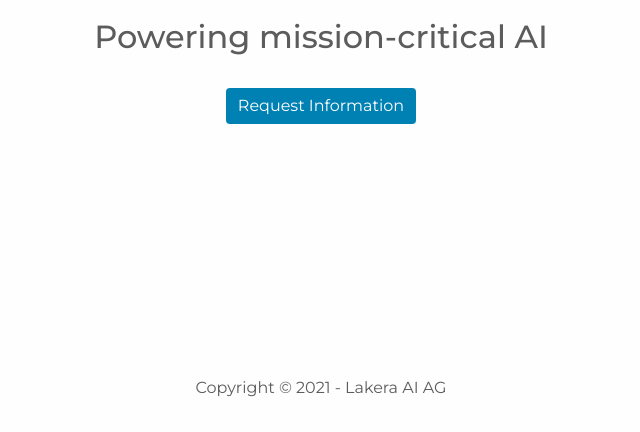
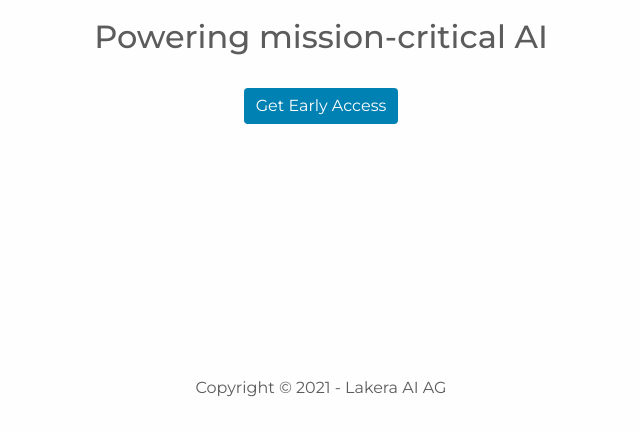
Before and after one commit to lakeraai/lakeraai.github.io, a plain HTML site: page index.html in a window 1280 px wide. Shown: the part 368-800 px from the top of the page, without its empty margins (319-959 px from the left). Drawn offline with nearby package versions, Linux system fonts and the light colour scheme.

Commit message:
Changes email address

```diff
--- a/index.html
+++ b/index.html
@@ -73,7 +73,7 @@
   <main class="px-3">
   	<img class="logo" src="img/logo.png">
     <h2>Powering mission-critical AI</h2>
-	<a class="btn btn-primary" href="mailto:info@lakera.ai" onlick="gtag('event', 'request_info', {'event_category' : 'engagement', 'event_label' : 'method'});">Request Information</a>
+	<a class="btn btn-primary" href="mailto:earlyaccess@lakera.ai" onlick="gtag('event', 'request_info', {'event_category' : 'engagement', 'event_label' : 'method'});">Get Early Access</a>
   </main>
 
   <footer class="mt-auto">
```
